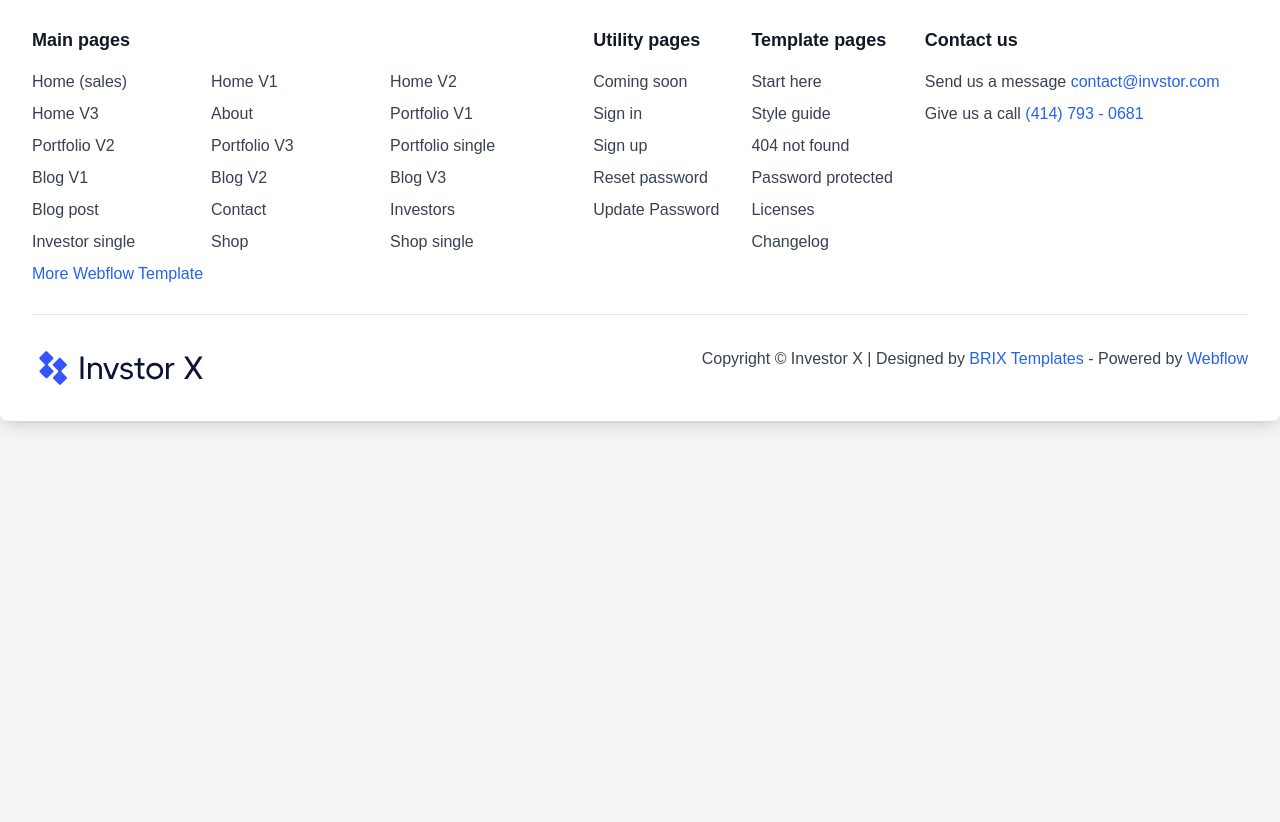
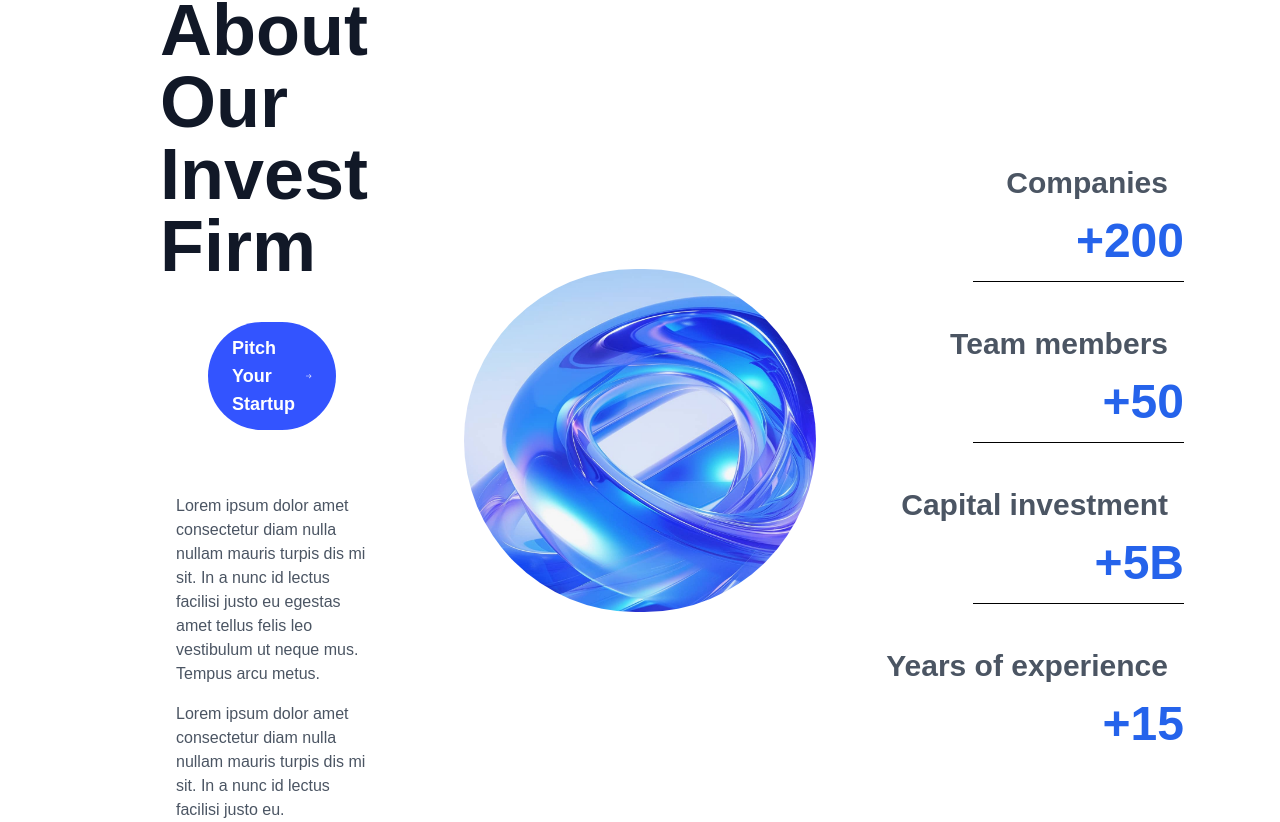
Before and after one commit to codebyankita/InvesterX, a Next.js app: page / in a window 1280 px wide. Shown: the part 1138-1960 px from the top of the page. Before the commit the page ends 1639 px from the top, so only its background shows below. Built offline with nearby package versions, Linux system fonts and the light colour scheme.

Commit message:
added page 2 in home page

```diff
--- a/app/components/Header.tsx
+++ b/app/components/Header.tsx
@@ -153,7 +153,7 @@ const Header = () => {
             </Link>
           </div>
         </nav>
-        <Button text="Pitch Your Startup" href="/your-link-here" onClick={handleNavigateAway} />
+        <Button text="Pitch Your Startup" href="/your-link-here"  />
       </div>
     </header>
   );
--- a/app/layout.tsx
+++ b/app/layout.tsx
@@ -17,7 +17,7 @@ export default function RootLayout({
 }>) {
   return (
     <html lang="en">
-      <body className="font-thicccboi antialiased bg-neutral-100">
+      <body className="font-thicccboi antialiased bg-white">
         <Header />
         <main>{children}</main>
         <Footer />
--- a/app/page.tsx
+++ b/app/page.tsx
@@ -1,17 +1,17 @@
-import React from 'react'
-import Image from 'next/image';
-import Button from '@/app/components/Button';
-import homeside from '@/public/home-1/sidehomeimage.jpg';
-import SecondaryButton from '@/app/components/SecondButton';
-import company from '@/public/home/company.svg';
-import enterprice from '@/public/home/enterprice.svg';
-import organization from '@/public/home/oragnization.svg';
-import startup from '@/public/home/startup.svg';
-import venture from '@/public/home/venture.svg';
+import React from "react";
+import Image from "next/image";
+import Button from "@/app/components/Button";
+import homeside from "@/public/home-1/sidehomeimage.jpg";
+import SecondaryButton from "@/app/components/SecondButton";
+import company from "@/public/home/company.svg";
+import enterprice from "@/public/home/enterprice.svg";
+import organization from "@/public/home/oragnization.svg";
+import startup from "@/public/home/startup.svg";
+import venture from "@/public/home/venture.svg";
 // import { Marquee } from "@/components/magicui/marquee";
 // import articles from '@/public/home-1/articles.svg';
 // import bar from '@/public/home-1/bar.svg';
-// import circle from '@/public/home-1/circleblue.jpg';
+import circle from "@/public/home-1/circleblue.jpg";
 // import company from '@/public/home-1/companylogo.svg';
 // import enterprice from '@/public/home-1/enterpricelogo.svg';
 // import oragnzation from '@/public/home-1/organizationlogo.svg';
@@ -22,24 +22,25 @@ import venture from '@/public/home/venture.svg';
 // import tv from '@/public/home-1/tv.svg';
 // import venture from '@/public/home-1/venturelogo.svg';
 const companyLogos = [
-  { id: 1, src: company, alt: 'Company Logo' },
-  { id: 2, src: venture, alt: 'Venture Logo' },
-  { id: 3, src: enterprice, alt: 'Enterprise Logo' },
-  { id: 4, src: organization, alt: 'Organization Logo' },
-  { id: 5, src: startup, alt: 'Startup Logo' },
-
+  { id: 1, src: company, alt: "Company Logo" },
+  { id: 2, src: venture, alt: "Venture Logo" },
+  { id: 3, src: enterprice, alt: "Enterprise Logo" },
+  { id: 4, src: organization, alt: "Organization Logo" },
+  { id: 5, src: startup, alt: "Startup Logo" },
 ];
 const HomePage = () => {
   return (
     <>
+      {/* page1 */}
+      <div className="bg-[#f6f8ff]">
         <main className=" flex items-center justify-around ">
           <div className=" space-y-6 h-fit w-2/4 px-32">
             <h1 className="text-7xl font-bold text-gray-800">
               We invest in the companies of the future, today
             </h1>
             <p className="text-gray-600">
-          Lorem ipsum dolor sit amet consectetur sollicitudin pulvinar ipsum ut senectus malesuada
-          dui lorem ac id vel nunc sapien magna.
+              Lorem ipsum dolor sit amet consectetur sollicitudin pulvinar ipsum
+              ut senectus malesuada dui lorem ac id vel nunc sapien magna.
             </p>
             <div className="flex space-x-4">
               <Button text="Pitch Your Startup" href="/your-link-here" />
@@ -71,6 +72,65 @@ const HomePage = () => {
             ))}
           </div>
         </div>
+      </div>
+      {/* page2 */}
+      <div className="grid grid-cols-3 gap-4 mx-8 items-center justify-center py-28 p-16 bg-white">
+        <div className=" text-left  mb-8 ">
+          <h1 className="text-7xl font-bold text-gray-900 mb-10 mx-16">
+            About Our Invest Firm
+          </h1>
+          <div className="mb-16 mx-28">
+            <Button text="Pitch Your Startup" href="/your-link-here" />
+          </div>
+          <div className="mb-16 mx-20">
+            <p className="text-gray-600 mb-4">
+              Lorem ipsum dolor amet consectetur diam nulla nullam mauris turpis
+              dis mi sit. In a nunc id lectus facilisi justo eu egestas amet
+              tellus felis leo vestibulum ut neque mus. Tempus arcu metus.
+            </p>
+            <p className="text-gray-600">
+              Lorem ipsum dolor amet consectetur diam nulla nullam mauris turpis
+              dis mi sit. In a nunc id lectus facilisi justo eu.
+            </p>
+          </div>
+        </div>
+
+        <div className="flex items-center justify-center ">
+          <div className="rounded-full overflow-hidden mb-8">
+            <Image
+              src={circle} // Your circle image
+              alt="Your image description"
+              width={900} // Make the image larger
+              height={900}
+              className="object-cover"
+            />
+          </div>
+        </div>
+        <div className="flex flex-col text-right font-semibold text-3xl ">
+          <div className="flex flex-col  mb-4">
+            <p className="text-gray-600  m-4">Companies</p>
+            <p className="text-blue-600 text-5xl font-bold">+200</p>
+          </div>
+          <hr className="mb-7 border-1 border-black w-3/5 ml-auto" />
+
+          <div className="flex flex-col  mb-4">
+            <p className="text-gray-600 m-4">Team members</p>
+            <p className="text-blue-600 text-5xl font-bold">+50</p>
+          </div>
+          <hr className="mb-7 border-1 border-black w-3/5 ml-auto" />
+
+          <div className="flex flex-col  mb-4">
+            <p className="text-gray-600  m-4">Capital investment</p>
+            <p className="text-blue-600 text-5xl font-bold">+5B</p>
+          </div>
+          <hr className="mb-7 border-1 border-black w-3/5 ml-auto" />
+
+          <div className="flex flex-col  mb-4">
+            <p className="text-gray-600  m-4">Years of experience</p>
+            <p className="text-blue-600 text-5xl font-bold">+15</p>
+          </div>
+        </div>
+      </div>
     </>
   );
 };
```
Lines whose indentation alone changed are shown as unchanged.
